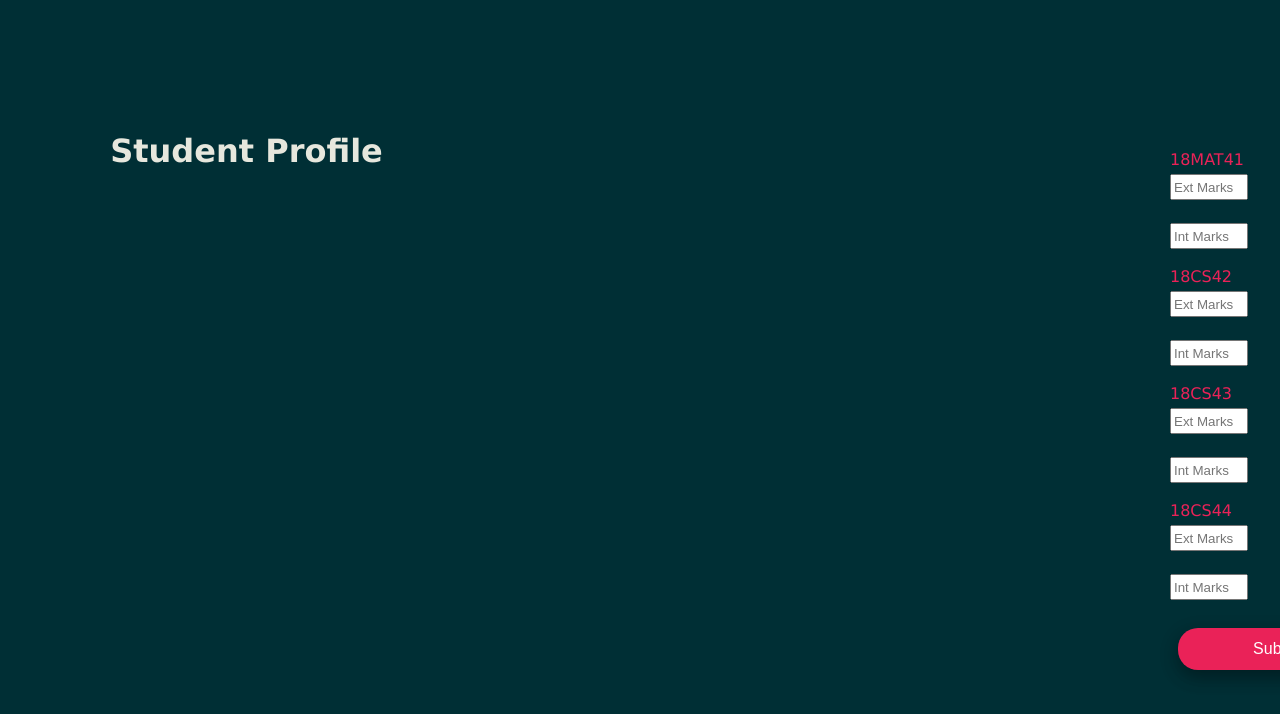
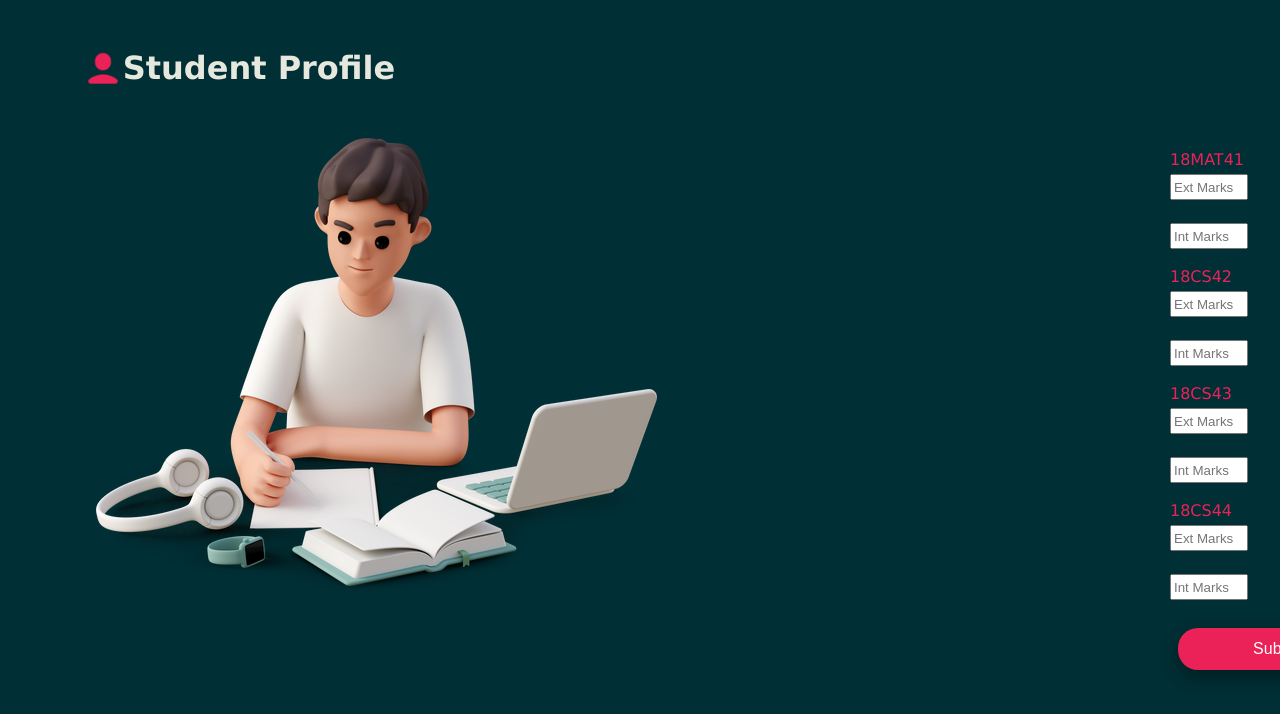
Before and after one commit to k1shankumar/Student-Data-Form, a plain HTML site: page user.html in a window 1280 px wide. Shown: the top 714 px of the page. Drawn offline with Linux system fonts and the light colour scheme.

Commit message:
proile image

```diff
--- a/main.css
+++ b/main.css
@@ -238,6 +238,13 @@ margin-bottom: 10px;
 .title-pro{
   color: #e6e7dd;
   position: absolute;
-  margin-top: 8%;
-  margin-left: 8%;
+  display: flex;
+  margin-top: 2%;
+  margin-left: 6%;
 }
+
+.pro-front{
+  position:absolute;
+  margin-top: 10%;
+  margin-left: 7%;
+}
--- a/user.html
+++ b/user.html
@@ -12,7 +12,11 @@
 
         <form class="user-form">
             <div class="title-pro">
+               <img src="./images/user-logo.png" alt="logo" height="40px" width="40" style="margin-top:7% ;">
                 <h1>Student Profile</h1>
+            </div>
+            <div class="pro-front">
+                <img src="./images/pro-front-img.png" alt="image">
             </div>
             <div class="left-four">
                 <label for="Maths">18MAT41</label><br>
```
Also changed, not shown: images/pro-front-img.png (added), images/user-logo.png (added).
